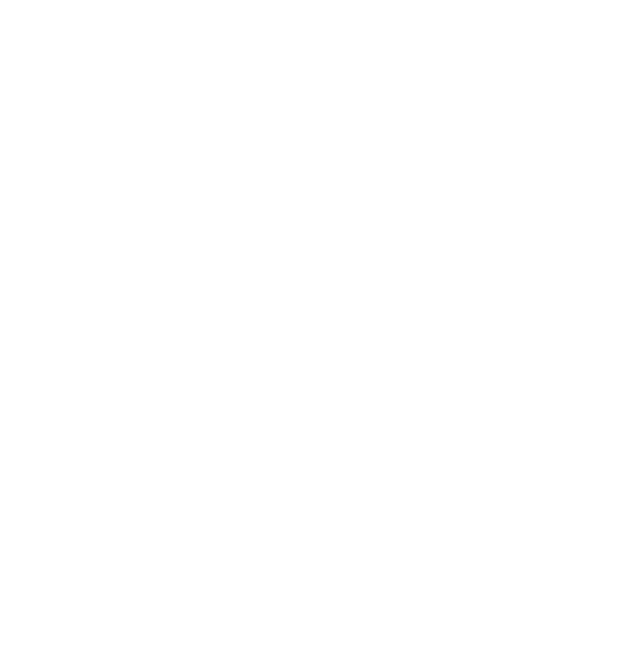
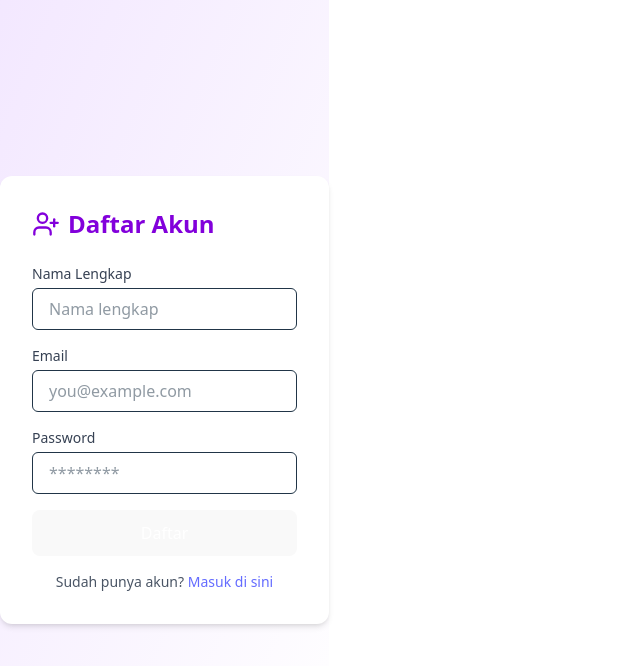
Before and after one commit to salwaistiqfarah/crm-kelompok9-23SIA, a React (Vite) app: page /signup in a window 1280 px wide. Before the commit this address had no page. Shown: the top 666 px of the page, without its empty margins (0-640 px from the left). Built offline with nearby package versions, Linux system fonts and the light colour scheme; the HTML template or start-up script is replaced by a standard one.

Commit message:
Auth by hanifa

```diff
--- a/src/App.jsx
+++ b/src/App.jsx
@@ -4,10 +4,15 @@
 import SalesManagement from './Pages/SalesManagement'
 import ProductManagement from './Pages/Produk'
 import CustomerManagement from './Pages/CustomerManagement'
+import Login from './Pages/Auth/Login'
+import Register from './Pages/Auth/Register'
 
 export function App() {
   return (
     <Routes>
+      <Route path="/signin" element={<Login />} />
+      <Route path="/signup" element={<Register />} />
+
       <Route element={<MainLayout />}>
         <Route path="/" element={<Dashboard />} />
          <Route path="/Penjualan" element={<SalesManagement />} />
--- a/src/Pages/Auth/Login.jsx
+++ b/src/Pages/Auth/Login.jsx
@@ -0,0 +1,95 @@
+import { useState } from 'react'
+import { useNavigate } from 'react-router-dom'
+import { LogIn } from 'lucide-react'
+
+const Login = () => {
+  const [email, setEmail] = useState('')
+  const [password, setPassword] = useState('')
+  const [error, setError] = useState('')
+  const navigate = useNavigate()
+
+  const handleLogin = (e) => {
+    e.preventDefault()
+
+    if (email === 'admin@example.com' && password === 'admin123') {
+      localStorage.setItem('admin', JSON.stringify({ email }))
+      navigate('/')
+    } else {
+      setError('Email atau password salah!')
+    }
+  }
+
+  return (
+    <div className="flex min-h-screen">
+      {/* Left Side Illustration or Branding */}
+      <div className="hidden md:flex w-1/2 bg-purple-700 items-center justify-center p-10">
+        <div className="text-center">
+          <h1 className="text-4xl font-bold text-white mb-4">BARBER STC</h1>
+          <p className="text-purple-200 text-lg">
+            Selamat datang kembali! Silakan login untuk mengelola dashboard admin Anda.
+          </p>
+          <img
+            src="https://cdni.iconscout.com/illustration/premium/thumb/admin-login-4489145-3723273.png"
+            alt="Admin Login"
+            className="mt-10 max-w-xs"
+          />
+        </div>
+      </div>
+
+      {/* Right Side Form */}
+      <div className="w-full md:w-1/2 flex items-center justify-center bg-gray-50 p-8">
+        <form onSubmit={handleLogin} className="w-full max-w-md bg-white p-8 rounded-lg shadow-lg">
+          <div className="flex items-center gap-2 mb-6">
+            <LogIn className="text-purple-600" />
+            <h2 className="text-2xl font-semibold text-gray-800">Login Admin</h2>
+          </div>
+
+          {error && (
+            <div className="bg-red-100 text-red-600 px-4 py-2 rounded mb-4 text-sm">
+              {error}
+            </div>
+          )}
+
+          <div className="mb-4">
+            <label htmlFor="email" className="block text-sm text-gray-600 mb-1">Email</label>
+            <input
+              type="email"
+              id="email"
+              placeholder="admin@example.com"
+              className="w-full px-4 py-2 border border-gray-300 rounded-lg focus:outline-none focus:ring-2 focus:ring-purple-400"
+              value={email}
+              onChange={(e) => setEmail(e.target.value)}
+              required
+            />
+          </div>
+
+          <div className="mb-6">
+            <label htmlFor="password" className="block text-sm text-gray-600 mb-1">Password</label>
+            <input
+              type="password"
+              id="password"
+              placeholder="********"
+              className="w-full px-4 py-2 border border-gray-300 rounded-lg focus:outline-none focus:ring-2 focus:ring-purple-400"
+              value={password}
+              onChange={(e) => setPassword(e.target.value)}
+              required
+            />
+          </div>
+
+          <button
+            type="submit"
+            className="w-full bg-purple-600 text-white py-2 rounded-lg hover:bg-purple-700 transition font-semibold"
+          >
+            Login
+          </button>
+
+          <p className="mt-6 text-sm text-center text-gray-500">
+            © {new Date().getFullYear()} UMKM CRM. All rights reserved.
+          </p>
+        </form>
+      </div>
+    </div>
+  )
+}
+
+export default Login
--- a/src/Pages/Auth/Register.jsx
+++ b/src/Pages/Auth/Register.jsx
@@ -1,23 +1,63 @@
-import React, { useState } from "react";
+import { UserPlus } from 'lucide-react'
+import { Link } from 'react-router-dom'
 
 const Register = () => {
-  const [form, setForm] = useState({ name: "", email: "", password: "" });
+  return (
+    <div className="min-h-screen flex items-center justify-center bg-gradient-to-br from-purple-100 to-white">
+      <div className="bg-white p-8 rounded-xl shadow-md w-full max-w-md">
+        <div className="flex items-center gap-2 mb-6 text-purple-700 text-2xl font-bold">
+          <UserPlus size={28} />
+          <span>Daftar Akun</span>
+        </div>
 
-  const handleSubmit = (e) => {
-    e.preventDefault();
-    console.log("Data dikirim:", form);
-    // simpan ke database (mock)
-  };
+        <form className="space-y-4">
+          <div>
+            <label className="block mb-1 text-sm font-medium text-gray-700">Nama Lengkap</label>
+            <input
+              type="text"
+              className="w-full px-4 py-2 border rounded-md focus:outline-none focus:ring-2 focus:ring-purple-300"
+              placeholder="Nama lengkap"
+              required
+            />
+          </div>
 
-  return (
-    <form onSubmit={handleSubmit}>
-      <h2>Registrasi Akun</h2>
-      <input type="text" placeholder="Nama" onChange={(e) => setForm({ ...form, name: e.target.value })} />
-      <input type="email" placeholder="Email" onChange={(e) => setForm({ ...form, email: e.target.value })} />
-      <input type="password" placeholder="Password" onChange={(e) => setForm({ ...form, password: e.target.value })} />
-      <button type="submit">Daftar</button>
-    </form>
-  );
-};
+          <div>
+            <label className="block mb-1 text-sm font-medium text-gray-700">Email</label>
+            <input
+              type="email"
+              className="w-full px-4 py-2 border rounded-md focus:outline-none focus:ring-2 focus:ring-purple-300"
+              placeholder="you@example.com"
+              required
+            />
+          </div>
 
-export default Register;
+          <div>
+            <label className="block mb-1 text-sm font-medium text-gray-700">Password</label>
+            <input
+              type="password"
+              className="w-full px-4 py-2 border rounded-md focus:outline-none focus:ring-2 focus:ring-purple-300"
+              placeholder="********"
+              required
+            />
+          </div>
+
+          <button
+            type="submit"
+            className="w-full bg-purple-600 text-white py-2 rounded-md hover:bg-purple-700 transition"
+          >
+            Daftar
+          </button>
+        </form>
+
+        <p className="text-sm text-gray-600 mt-4 text-center">
+          Sudah punya akun?{' '}
+          <Link to="/signin" className="text-purple-600 hover:underline">
+            Masuk di sini
+          </Link>
+        </p>
+      </div>
+    </div>
+  )
+}
+
+export default Register
```
